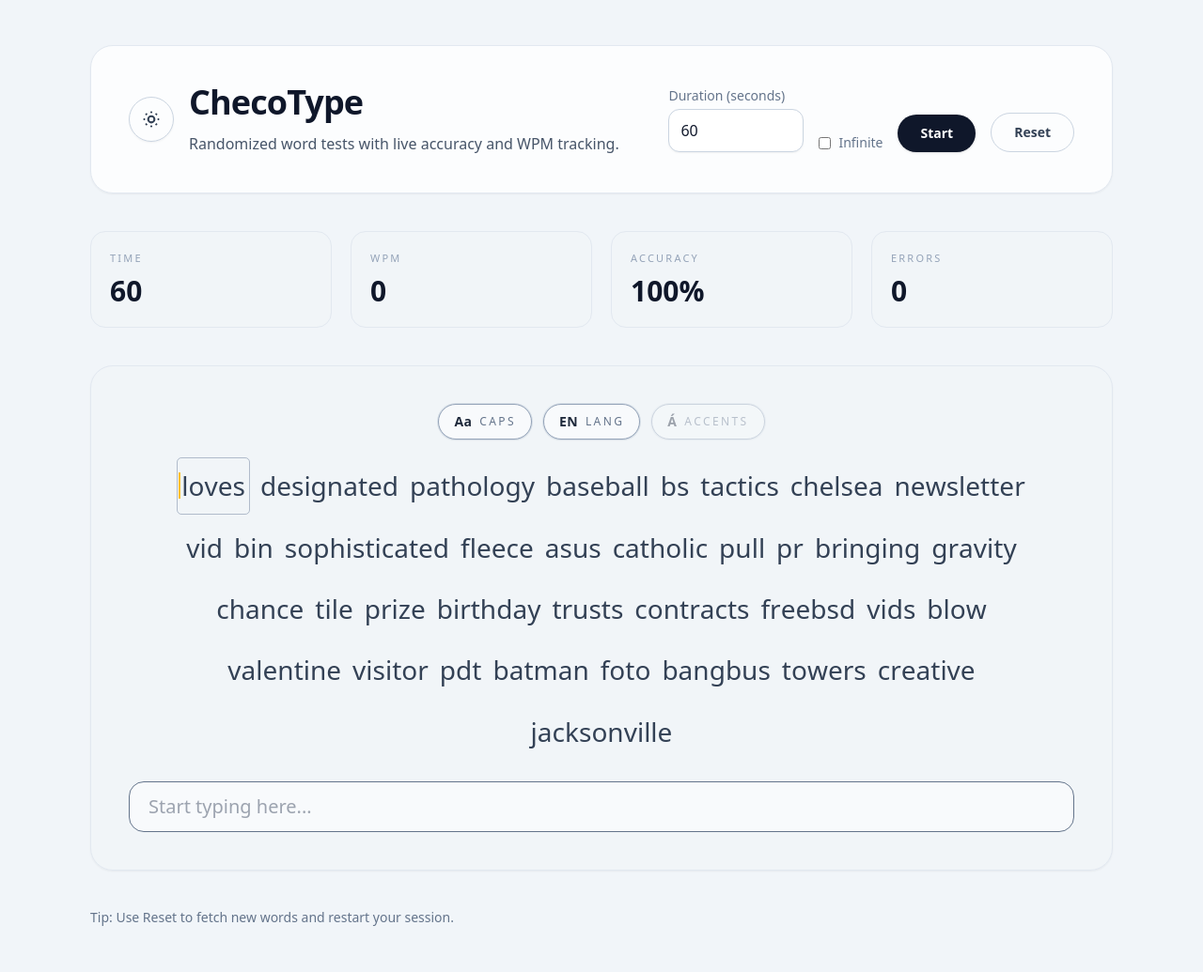
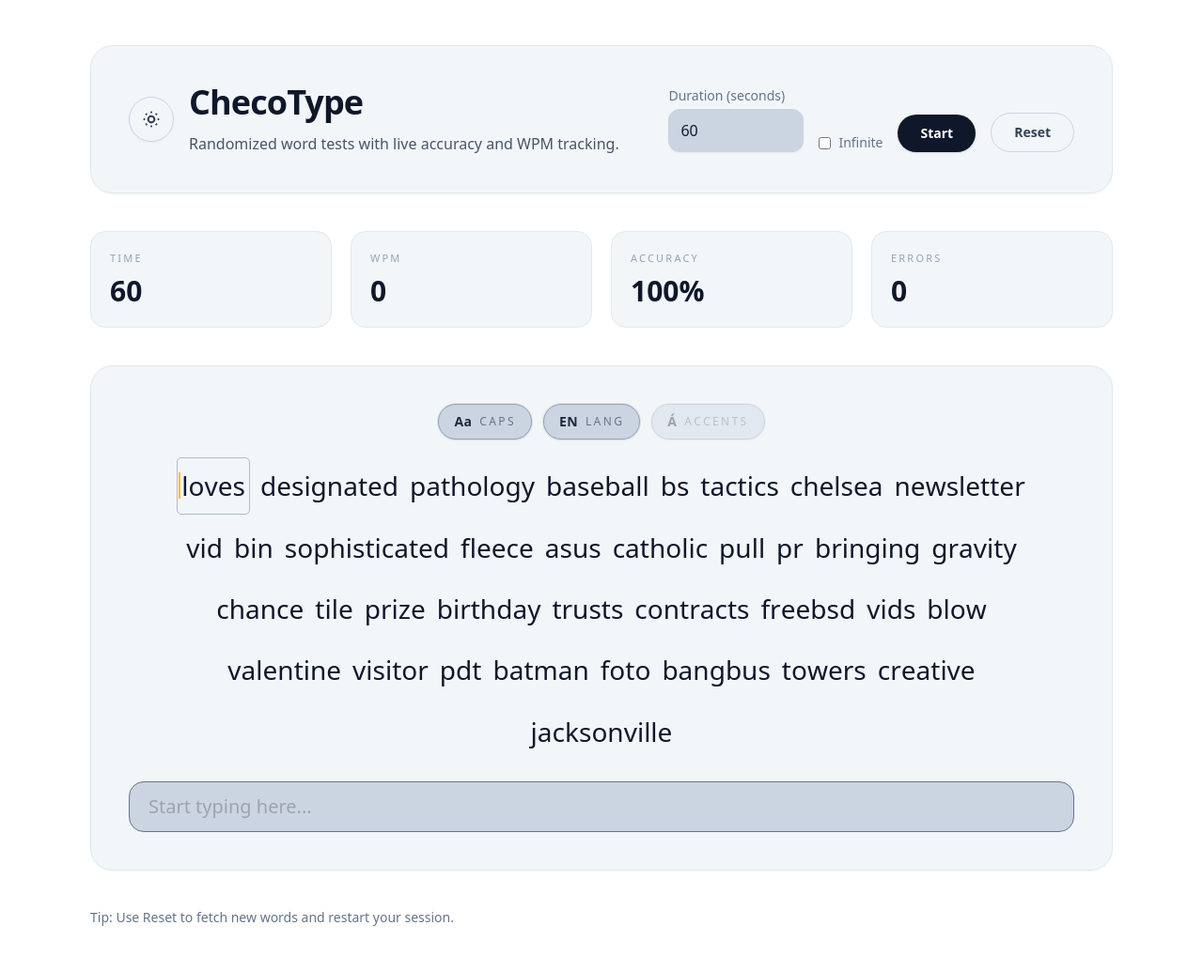
Before and after one commit to checo99dlg/Typing-Web, a Flask app: page / in a window 1280 px wide. Shown: the whole page at 94% size. Run offline with Flask 3, Linux system fonts and the light colour scheme; some libraries are stand-ins or nearby versions.

Commit message:
Initial commit

```diff
--- a/templates/index.html
+++ b/templates/index.html
@@ -31,8 +31,13 @@
       tailwind = window.tailwind;
     </script>
     <style>
+      html {
+        background-color: #ffffff;
+      }
+      html.dark {
+        background-color: #0b1220;
+      }
       html.dark body {
-        background-color: #0b1220;
         color: #f8fafc;
       }
       html.dark .surface {
@@ -47,7 +52,7 @@
     </style>
     <script src="https://cdn.tailwindcss.com"></script>
   </head>
-  <body class="min-h-screen bg-slate-100 text-slate-900 dark:bg-slate-950 dark:text-white">
+  <body class="min-h-screen bg-transparent text-slate-900 dark:text-white">
     <main class="mx-auto flex min-h-screen w-full max-w-6xl flex-col justify-center gap-10 px-8 py-12">
       <div id="resultsScreen" class="fixed inset-0 z-50 hidden items-center justify-center bg-slate-950/60 px-6 py-10 backdrop-blur-sm">
         <div class="surface w-full max-w-xl rounded-3xl border border-slate-200 bg-white/95 p-8 text-center shadow-xl dark:border-slate-800 dark:bg-slate-900/95">
@@ -74,9 +79,9 @@
           <p class="mt-6 text-sm text-slate-500 dark:text-slate-400">Press Shift + Enter to start a new test.</p>
         </div>
       </div>
-      <header class="surface flex flex-col gap-7 rounded-3xl border border-slate-200 bg-white/80 p-10 shadow-sm md:flex-row md:items-center md:justify-between dark:border-slate-800 dark:bg-slate-900/80">
+      <header class="surface flex flex-col gap-7 rounded-3xl border border-slate-200 bg-slate-100/90 p-10 shadow-sm md:flex-row md:items-center md:justify-between dark:border-slate-800 dark:bg-slate-900">
         <div class="flex flex-col items-start gap-3 sm:flex-row sm:items-center sm:gap-4">
-          <button id="themeToggle" type="button" class="group relative inline-flex h-12 w-12 items-center justify-center rounded-full border border-slate-300 text-slate-700 shadow-sm transition hover:bg-white active:scale-95 dark:border-slate-700 dark:text-slate-200 dark:hover:bg-slate-800 font-semibold" aria-pressed="false" aria-label="Toggle dark mode">
+          <button id="themeToggle" type="button" class="group relative inline-flex h-12 w-12 items-center justify-center rounded-full border border-slate-300 text-slate-700 shadow-sm transition hover:bg-slate-300 active:scale-95 dark:border-slate-700 dark:text-slate-200 dark:hover:bg-slate-800 font-semibold" aria-pressed="false" aria-label="Toggle dark mode">
             <span class="sr-only">Toggle dark mode</span>
             <svg id="themeIconSun" class="h-5 w-5 transition-all duration-300 group-[.is-toggling]:scale-110 group-[.is-toggling]:rotate-12" viewBox="0 0 24 24" fill="none" stroke="currentColor" stroke-width="2.5" aria-hidden="true">
               <circle cx="12" cy="12" r="4"></circle>
@@ -101,14 +106,14 @@
         <div class="flex flex-wrap items-end gap-4">
           <label class="flex flex-col gap-1 text-sm font-medium text-slate-500 dark:text-slate-300">
             Duration (seconds)
-            <input id="durationInput" type="number" min="5" step="5" value="60" class="w-36 rounded-xl border border-slate-300 bg-white px-3 py-2.5 text-base text-slate-900 shadow-sm focus:border-slate-500 focus:outline-none dark:border-slate-700 dark:bg-slate-900 dark:text-white dark:focus:border-slate-400" />
+            <input id="durationInput" type="number" min="5" step="5" value="60" class="w-36 rounded-xl border border-slate-300 bg-slate-300 px-3 py-2.5 text-base text-slate-900 shadow-sm focus:border-slate-500 focus:outline-none dark:border-slate-700 dark:bg-slate-900 dark:text-white dark:focus:border-slate-400" />
           </label>
           <label class="flex items-center gap-2 text-sm font-medium text-slate-500 dark:text-slate-300">
             <input id="infiniteToggle" type="checkbox" class="h-4.5 w-4.5 rounded border-slate-300 text-slate-900 focus:ring-slate-500 dark:border-slate-600 dark:focus:ring-slate-400" />
             Infinite
           </label>
           <button id="startBtn" class="rounded-full bg-slate-900 px-6 py-2.5 text-sm font-semibold text-white shadow hover:bg-slate-800 dark:bg-slate-200 dark:text-slate-950 dark:hover:bg-white">Start</button>
-          <button id="resetBtn" class="rounded-full border border-slate-300 px-6 py-2.5 text-sm font-semibold text-slate-700 hover:bg-white dark:border-slate-700 dark:text-slate-200 dark:hover:bg-slate-800">Reset</button>
+          <button id="resetBtn" class="rounded-full border border-slate-300 px-6 py-2.5 text-sm font-semibold text-slate-700 hover:bg-slate-300 dark:border-slate-700 dark:text-slate-200 dark:hover:bg-slate-800">Reset</button>
         </div>
       </header>
 
@@ -133,24 +138,24 @@
 
       <section class="surface relative rounded-3xl border border-slate-200 bg-slate-100/90 p-10 shadow-sm dark:border-slate-800 dark:bg-slate-900">
         <div class="mb-5 flex flex-wrap items-center justify-center gap-3">
-          <button id="capitalizeToggle" type="button" class="group relative z-10 inline-flex items-center gap-2 rounded-full border border-slate-400 bg-slate-50 px-4 py-2 text-slate-800 shadow-sm ring-1 ring-slate-300/60 transition hover:bg-white dark:border-slate-600 dark:bg-slate-800 dark:text-slate-100 dark:ring-slate-600/60 dark:hover:bg-slate-700" aria-pressed="false" aria-label="Toggle randomized capitalization">
+          <button id="capitalizeToggle" type="button" class="group relative z-10 inline-flex items-center gap-2 rounded-full border border-slate-400 bg-slate-300 px-4 py-2 text-slate-800 shadow-sm ring-1 ring-slate-300/60 transition hover:bg-slate-200 dark:border-slate-600 dark:bg-slate-800 dark:text-slate-100 dark:ring-slate-600/60 dark:hover:bg-slate-700" aria-pressed="false" aria-label="Toggle randomized capitalization">
             <span class="text-sm font-semibold tracking-wide">Aa</span>
             <span class="text-xs uppercase tracking-[0.2em] text-slate-500 dark:text-slate-400">Caps</span>
           </button>
-          <button id="languageToggle" type="button" class="group relative z-10 inline-flex items-center gap-2 rounded-full border border-slate-400 bg-slate-50 px-4 py-2 text-slate-800 shadow-sm ring-1 ring-slate-300/60 transition hover:bg-white dark:border-slate-600 dark:bg-slate-800 dark:text-slate-100 dark:ring-slate-600/60 dark:hover:bg-slate-700" aria-pressed="false" aria-label="Toggle language">
+          <button id="languageToggle" type="button" class="group relative z-10 inline-flex items-center gap-2 rounded-full border border-slate-400 bg-slate-300 px-4 py-2 text-slate-800 shadow-sm ring-1 ring-slate-300/60 transition hover:bg-slate-200 dark:border-slate-600 dark:bg-slate-800 dark:text-slate-100 dark:ring-slate-600/60 dark:hover:bg-slate-700" aria-pressed="false" aria-label="Toggle language">
             <span class="text-sm font-semibold tracking-wide">EN</span>
             <span class="text-xs uppercase tracking-[0.2em] text-slate-500 dark:text-slate-400">Lang</span>
           </button>
-          <button id="accentToggle" type="button" class="group relative z-10 inline-flex items-center gap-2 rounded-full border border-slate-400 bg-slate-50 px-4 py-2 text-slate-800 shadow-sm ring-1 ring-slate-300/60 transition hover:bg-white dark:border-slate-600 dark:bg-slate-800 dark:text-slate-100 dark:ring-slate-600/60 dark:hover:bg-slate-700" aria-pressed="false" aria-label="Toggle accents">
+          <button id="accentToggle" type="button" class="group relative z-10 inline-flex items-center gap-2 rounded-full border border-slate-400 bg-slate-300 px-4 py-2 text-slate-800 shadow-sm ring-1 ring-slate-300/60 transition hover:bg-slate-200 dark:border-slate-600 dark:bg-slate-800 dark:text-slate-100 dark:ring-slate-600/60 dark:hover:bg-slate-700" aria-pressed="false" aria-label="Toggle accents">
             <span class="text-sm font-semibold tracking-wide">Á</span>
             <span class="text-xs uppercase tracking-[0.2em] text-slate-500 dark:text-slate-400">Accents</span>
           </button>
         </div>
-        <div id="wordDisplay" class="min-h-[320px] text-[28px] leading-snug text-slate-700 dark:text-slate-200 flex flex-wrap justify-center gap-x-3 gap-y-2 px-8 text-center"></div>
+        <div id="wordDisplay" class="min-h-[320px] text-[28px] leading-snug text-slate-900 dark:text-slate-200 flex flex-wrap justify-center gap-x-3 gap-y-2 px-8 text-center"></div>
         <div id="caret" class="pointer-events-none absolute -translate-y-1/2 opacity-0 transition-opacity duration-150">
           <span class="block h-6 w-[2px] bg-amber-400 dark:bg-amber-300"></span>
         </div>
-        <input id="textInput" class="surface-input mt-6 w-full rounded-2xl border border-slate-300 bg-slate-50 px-5 py-3 text-xl text-slate-900 focus:border-slate-500 focus:outline-none dark:border-slate-700 dark:bg-slate-950/60 dark:text-white dark:focus:border-slate-400" type="text" placeholder="Start typing here..." autocomplete="off" autofocus />
+        <input id="textInput" class="surface-input mt-6 w-full rounded-2xl border border-slate-300 bg-slate-300 px-5 py-3 text-xl text-slate-900 focus:border-slate-500 focus:outline-none dark:border-slate-700 dark:bg-slate-950/60 dark:text-white dark:focus:border-slate-400" type="text" placeholder="Start typing here..." autocomplete="off" autofocus />
       </section>
 
       <section class="text-sm text-slate-500 dark:text-slate-400">
```
Also changed, not shown: 1 other file.
